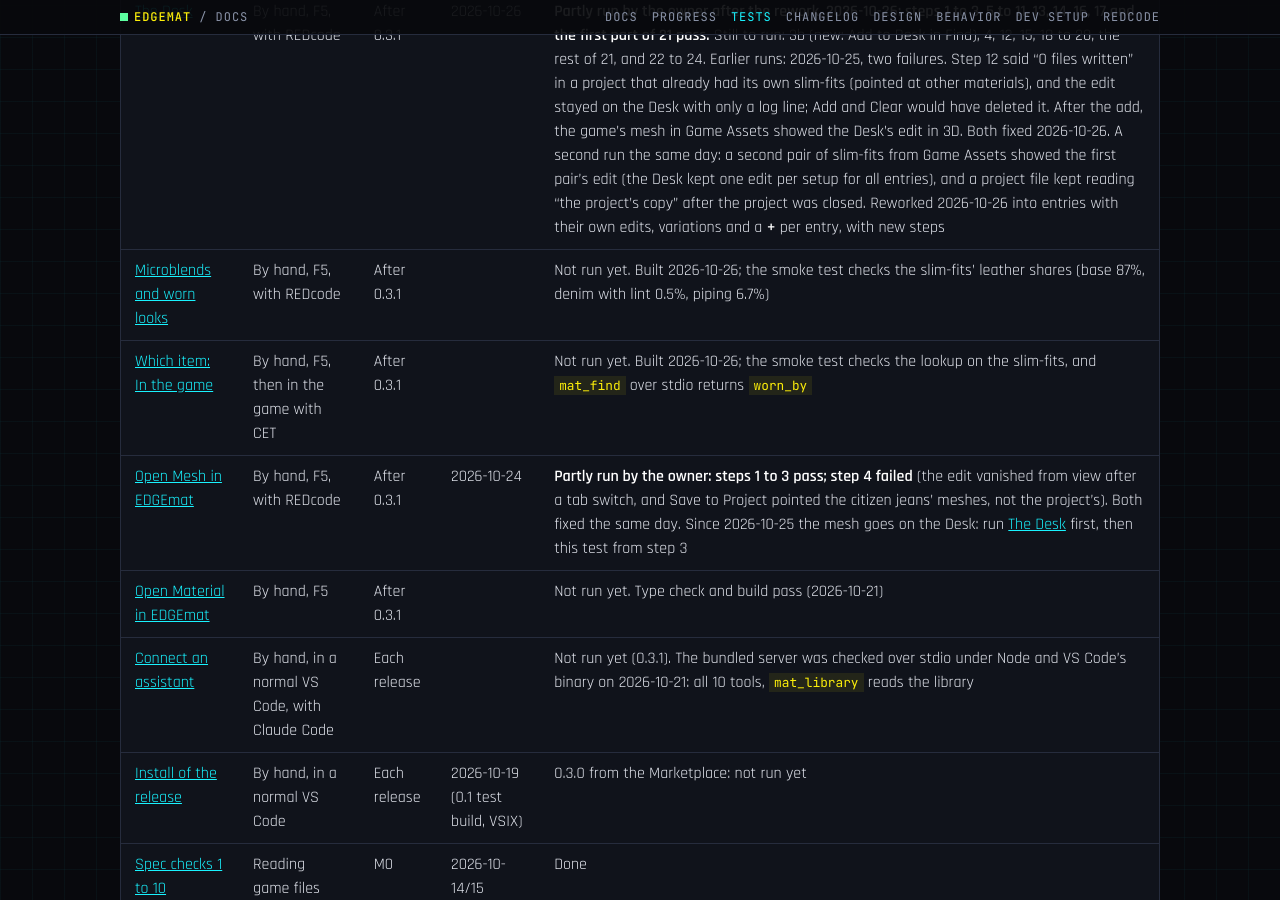
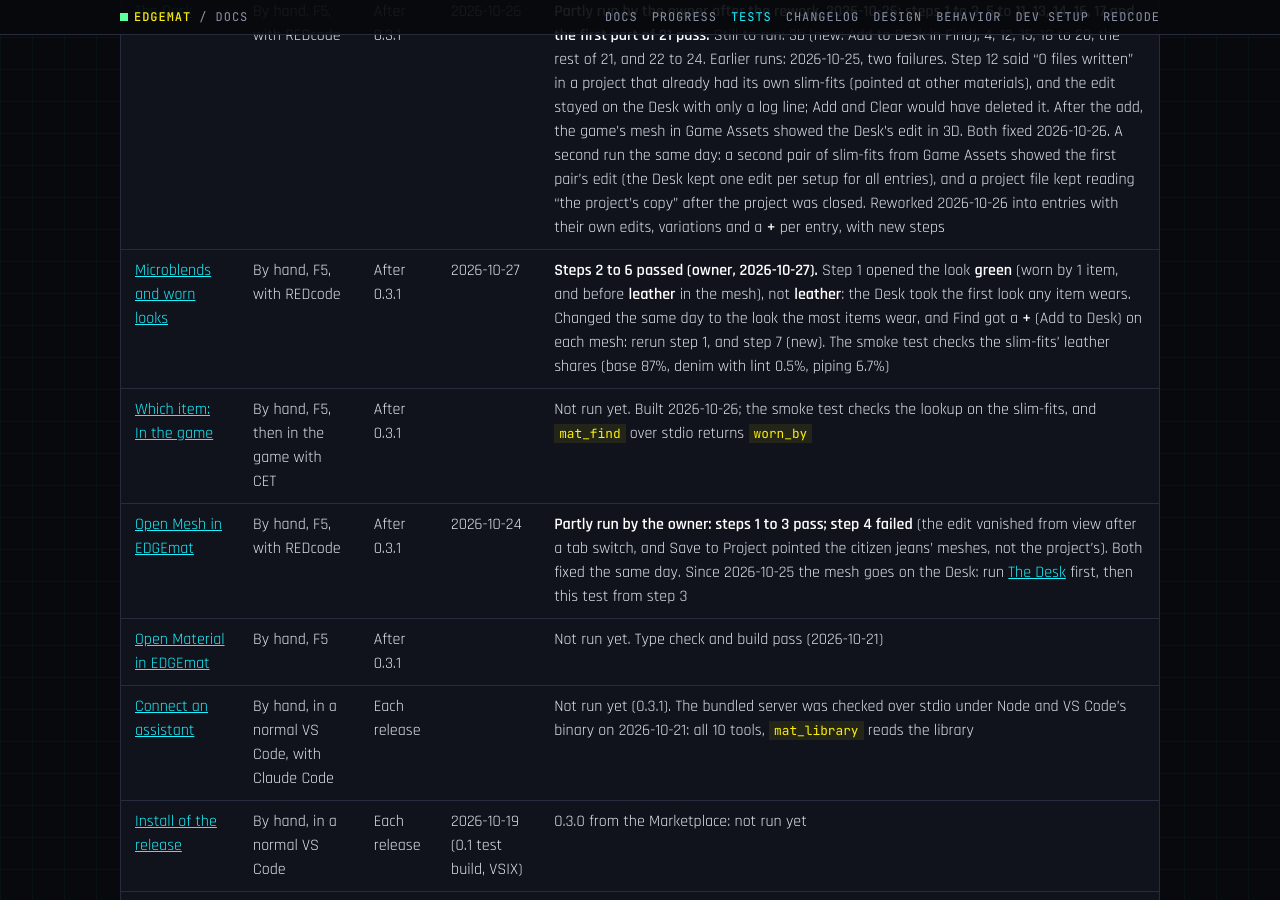
Before and after one commit to Edgemodders/EDGEmat, a Jekyll site: the page built from docs/testing.md, in a window 1280 px wide and 900 px high, scrolled down 1691 px. Built offline with Jekyll 4.4.1, drawn with Linux system fonts in a browser that asks for light colours; our own code applies the rules of GitHub Pages for plain Markdown files; some of the changed text lies outside the part shown.

Commit message:
Find: a + (Add to Desk) on mesh lines; the Desk opens the most-worn look
The owner's hand test of "Microblends and worn looks": steps 2 to 6 pass.
Step 1 opened green (worn by 1 item, first in the mesh) instead of
leather (2 items); the Desk now takes the look the most items wear.

Co-Authored-By: Claude Opus 5.5 <noreply@anthropic.com>

```diff
--- a/docs/testing.md
+++ b/docs/testing.md
@@ -23,7 +23,7 @@ Last updated 2026-10-26.
 | [M3 in-game round trip](#m3-in-game-round-trip) | In the game, with REDcode and Claude Code | M3 | 2026-10-20 | Pass on the owner's V; the deploy needed a separate step |
 | [M2 phase test](#m2-phase-test) | Against WolvenKit's reading, and by the owner | M2 | 2026-10-19 | Pass |
 | [The Desk](#the-desk) | By hand, F5, with REDcode | After 0.3.1 | 2026-10-26 | **Partly run by the owner after the rework, 2026-10-26: steps 1 to 3, 5 to 11, 13, 14, 16, 17 and the first part of 21 pass.** Still to run: 3b (new: Add to Desk in Find), 4, 12, 15, 18 to 20, the rest of 21, and 22 to 24. Earlier runs: 2026-10-25, two failures. Step 12 said "0 files written" in a project that already had its own slim-fits (pointed at other materials), and the edit stayed on the Desk with only a log line; Add and Clear would have deleted it. After the add, the game's mesh in Game Assets showed the Desk's edit in 3D. Both fixed 2026-10-26. A second run the same day: a second pair of slim-fits from Game Assets showed the first pair's edit (the Desk kept one edit per setup for all entries), and a project file kept reading "the project's copy" after the project was closed. Reworked 2026-10-26 into entries with their own edits, variations and a **+** per entry, with new steps |
-| [Microblends and worn looks](#microblends-and-worn-looks) | By hand, F5, with REDcode | After 0.3.1 | | Not run yet. Built 2026-10-26; the smoke test checks the slim-fits' leather shares (base 87%, denim with lint 0.5%, piping 6.7%) |
+| [Microblends and worn looks](#microblends-and-worn-looks) | By hand, F5, with REDcode | After 0.3.1 | 2026-10-27 | **Steps 2 to 6 passed (owner, 2026-10-27).** Step 1 opened the look **green** (worn by 1 item, and before **leather** in the mesh), not **leather**: the Desk took the first look any item wears. Changed the same day to the look the most items wear, and Find got a **+** (Add to Desk) on each mesh: rerun step 1, and step 7 (new). The smoke test checks the slim-fits' leather shares (base 87%, denim with lint 0.5%, piping 6.7%) |
 | [Which item: In the game](#which-item-in-the-game) | By hand, F5, then in the game with CET | After 0.3.1 | | Not run yet. Built 2026-10-26; the smoke test checks the lookup on the slim-fits, and `mat_find` over stdio returns `worn_by` |
 | [Open Mesh in EDGEmat](#open-mesh-in-edgemat) | By hand, F5, with REDcode | After 0.3.1 | 2026-10-24 | **Partly run by the owner: steps 1 to 3 pass; step 4 failed** (the edit vanished from view after a tab switch, and Save to Project pointed the citizen jeans' meshes, not the project's). Both fixed the same day. Since 2026-10-25 the mesh goes on the Desk: run [The Desk](#the-desk) first, then this test from step 3 |
 | [Open Material in EDGEmat](#open-material-in-edgemat) | By hand, F5 | After 0.3.1 | | Not run yet. Type check and build pass (2026-10-21) |
@@ -325,12 +325,13 @@ Added 2026-10-26, after the owner's in-game check of a leather recolor on the sl
 
 | Step | Do | Expect |
 |---|---|---|
-| 1 | REDcode's **Game Assets** view: search `l1_012_pwa`, right-click `l1_012_pwa_pants__jeans_tight.mesh` › **Open in EDGEmat** | The Desk opens with the mesh. The first time builds the item index (about ten seconds): the looks show at once, then again with marks. Its look **leather** is open, not **default** |
+| 1 | REDcode's **Game Assets** view: search `l1_012_pwa`, right-click `l1_012_pwa_pants__jeans_tight.mesh` › **Open in EDGEmat** | The Desk opens with the mesh. The first time builds the item index (about ten seconds): the looks show at once, then again with marks. Its look **leather** is open (the one most items wear, 2), not **default** or **green** (1 item) |
 | 2 | Read the looks' descriptions on the Desk | **leather**: "worn by 2 items" (the Comfy rocker and a test item). **default**, **disco**, **npc_mama_welles**: "no item". Close and open the Desk's mesh line again: the marks show at once |
 | 3 | Under **leather**, click its material **leather** | The setup editor: the color map at the right is mostly the leather's red, with solid black piping and waistband; no maroon cast. Layer 5 (denim clean, "cool dark grey") shows under 1% of the texture |
 | 4 | Hover the mesh line › the eye (**View in 3D**) | The pants mostly the leather's red with black piping, close to the game's color under its lighting. With REDcode 0.10.4 or later (REDcode #16), no seam on the lower left leg; with 0.10.3 or earlier, the seam is still there |
 | 5 | In the setup editor, click layer 5 › **Microblend** › pick `default` | Within a second or two its share stays near 0 (its mask is under the default's threshold). Ctrl+Z puts lint back |
 | 6 | EDGEmat's **Find** view: search `comfy rocker`, open the item and its body, right-click the slim-fits › **Add to Desk** | It opens on **leather** (the look it was found under), as before |
+| 7 | Take the slim-fits off the Desk (×). In **Find**, the same search: hover the slim-fits mesh line | A **+** beside the eye and the copy button; its tooltip says **Add to Desk**. Click it: the same as step 6 |
 
 ### Which item: In the game
 
--- a/extensions/edgemat/src/findView.ts
+++ b/extensions/edgemat/src/findView.ts
@@ -118,8 +118,10 @@ export class FindView implements vscode.TreeDataProvider<Node> {
         try {
           const looks = await meshMaterials(bridge, node.path, undefined, node.root);
           const worn = await this.wornLooks(bridge, node.path);
-          // Just put on the Desk: the look asked for opens, else the first an item wears, else the first.
-          const want = node.open ? (node.appearance ?? (looks.find((l) => worn?.get(l.appearance.toLowerCase())) ?? looks[0])?.appearance)?.toLowerCase() : undefined;
+          // Just put on the Desk: the look asked for opens, else the one most items wear (the first of a tie), else the first.
+          const wearers = (l: MeshLook) => worn?.get(l.appearance.toLowerCase()) ?? 0;
+          const most = looks.reduce<MeshLook | undefined>((best, l) => (wearers(l) > (best ? wearers(best) : 0) ? l : best), undefined);
+          const want = node.open ? (node.appearance ?? (most ?? looks[0])?.appearance)?.toLowerCase() : undefined;
           return looks.map((mesh): Node => ({
             kind: "mesh", mesh, via: `${file(node.path)}, ${mesh.appearance}`, label: "appearance", open: want && mesh.appearance.toLowerCase() === want ? node.open : undefined,
             root: node.root, desk: node.entry?.id, worn: worn ? worn.get(mesh.appearance.toLowerCase()) ?? 0 : undefined,
```
Also changed, not shown: CLAUDE.md (+1 -1 lines), docs/design.md (+1 -1 lines), docs/progress.md (+8 -2 lines), extensions/edgemat/package.json (+6 -1 lines), docs/changelog.md.
